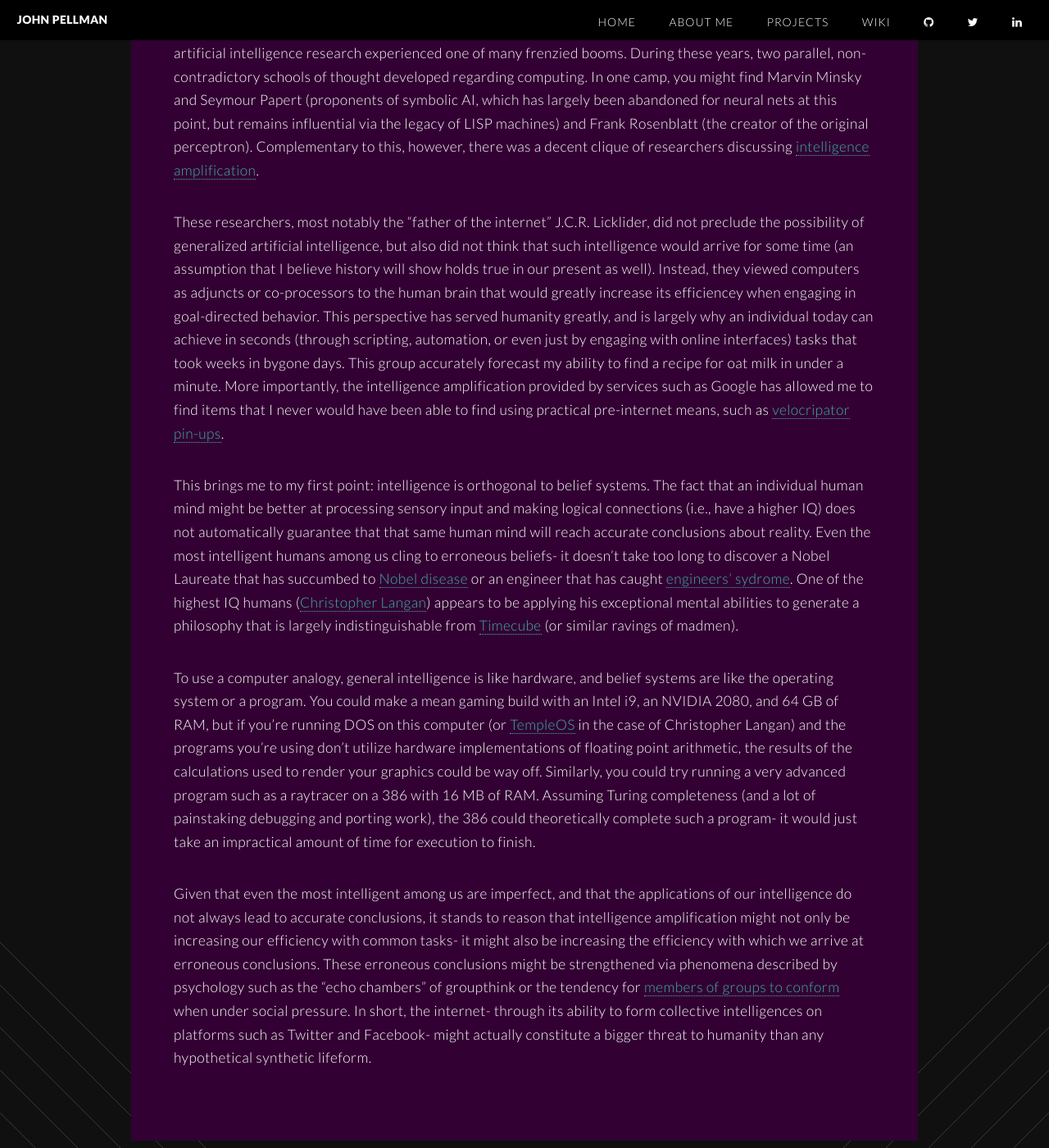
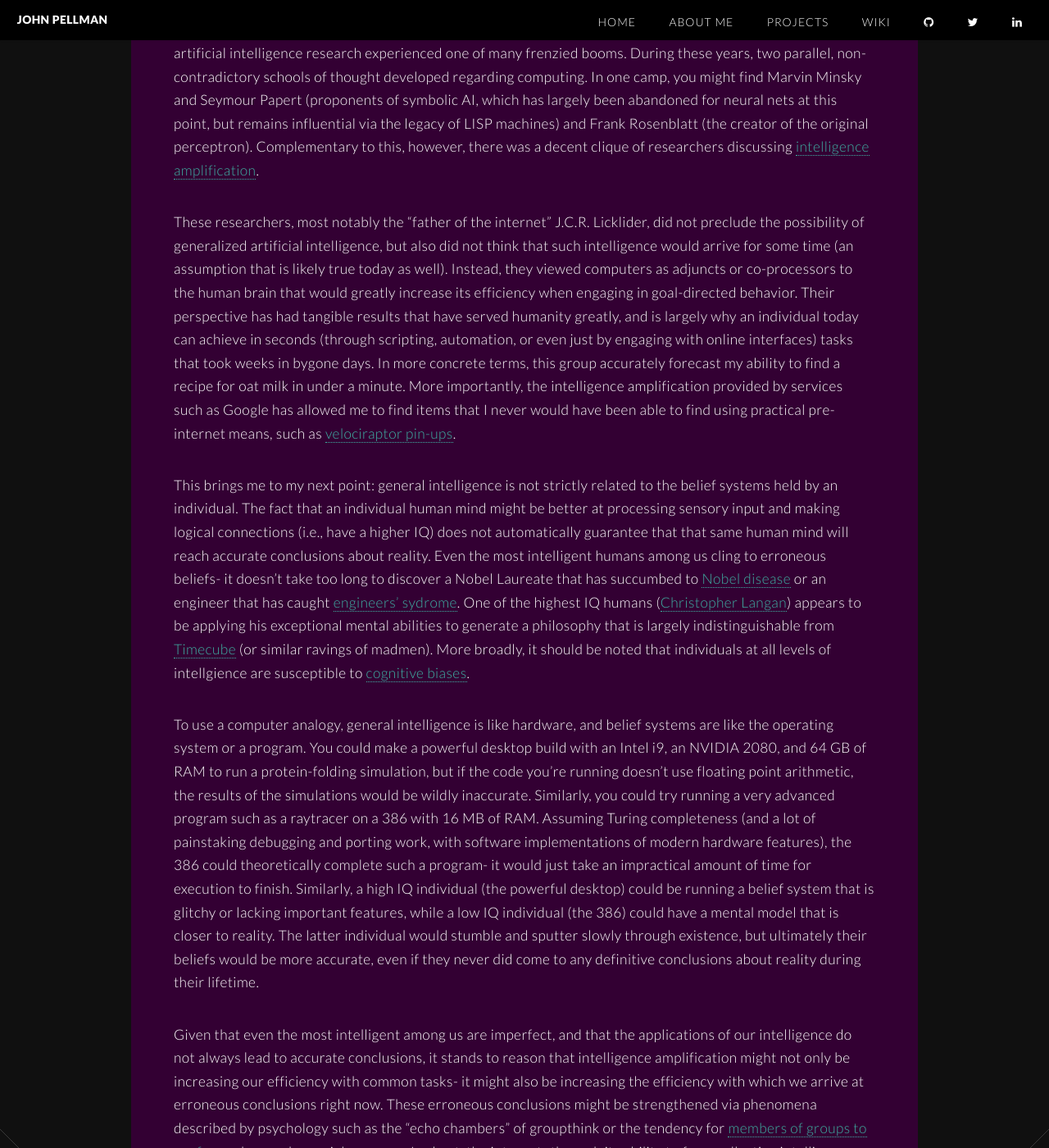
Before and after one commit to jpellman/jpellman.github.io, a Jekyll site: the page built from _posts/2019-10-11-bigger-threat-than-ai.md, in a window 1280 px wide and 1400 px high, scrolled down 1035 px. Shown: the whole window at 82% size. Built offline with Jekyll 4.4.1, drawn with Linux system fonts in a browser that asks for light colours; some of the changed text lies outside the part shown.

Commit message:
Fixed typos- various other revisions

```diff
--- a/_posts/2019-10-11-bigger-threat-than-ai.md
+++ b/_posts/2019-10-11-bigger-threat-than-ai.md
@@ -5,14 +5,14 @@ date:   2019-10-11 21:50:55
 permalink: /unfriendly-ai.html
 ---
 
-If you take a sample of the collective population of futurists and transhumanists out there, you'll find a single common talking point: what if humanity develops a form of artificial intelligence that equals (via [strong AI](https://en.wikipedia.org/wiki/Artificial_general_intelligence)) or even exceeds (via a [technological singularity](https://en.wikipedia.org/wiki/The_Singularity_Is_Near)) the intelligence endowed to us by natural selection?  Furthermore, what if this artificial intelligence is actively hostile towards humanity, and strives to blow us all to dust (e.g., a Terminatory/Skynet scenario)?
+If you sample the discourse of futurists and transhumanists, you'll quickly discover the following common talking point: if humanity develops a form of artificial intelligence that equals (via [strong AI](https://en.wikipedia.org/wiki/Artificial_general_intelligence)) or even exceeds (via a [technological singularity](https://en.wikipedia.org/wiki/The_Singularity_Is_Near)) the intelligence endowed to us by natural selection, what prevents this artificial intelligence from being actively hostile towards humanity?  Such a so-called "unfriendly AI" would strive to blow us all to dust similar to Skynet from the Terminator film franchise.
 
 I would (in a brief moment) like to dispel such speculative fears and replace them with some very real, contemporary fears.  To provide some context, it's helpful to go back to the years after World War II, when artificial intelligence research experienced one of many frenzied booms.  During these years, two parallel, non-contradictory schools of thought developed regarding computing.  In one camp, you might find Marvin Minsky and Seymour Papert (proponents of symbolic AI, which has largely been abandoned for neural nets at this point, but remains influential via the legacy of LISP machines) and Frank Rosenblatt (the creator of the original perceptron).  Complementary to this, however, there was a decent clique of researchers discussing [intelligence amplification](https://en.wikipedia.org/wiki/Intelligence_amplification).
 
-These researchers, most notably the "father of the internet" J.C.R. Licklider, did not preclude the possibility of generalized artificial intelligence, but also did not think that such intelligence would arrive for some time (an assumption that I believe history will show holds true in our present as well).  Instead, they viewed computers as adjuncts or co-processors to the human brain that would greatly increase its efficiencey when engaging in goal-directed behavior.  This perspective has served humanity greatly, and is largely why an individual today can achieve in seconds (through scripting, automation, or even just by engaging with online interfaces) tasks that took weeks in bygone days.  This group accurately forecast my ability to find a recipe for oat milk in under a minute.  More importantly, the intelligence amplification provided by services such as Google has allowed me to find items that I never would have been able to find using practical pre-internet means, such as [velocripator pin-ups](https://www.etsy.com/listing/650740926/velociraptor-pinup).
+These researchers, most notably the "father of the internet" J.C.R. Licklider, did not preclude the possibility of generalized artificial intelligence, but also did not think that such intelligence would arrive for some time (an assumption that is likely true today as well).  Instead, they viewed computers as adjuncts or co-processors to the human brain that would greatly increase its efficiency when engaging in goal-directed behavior.  Their perspective has had tangible results that have served humanity greatly, and is largely why an individual today can achieve in seconds (through scripting, automation, or even just by engaging with online interfaces) tasks that took weeks in bygone days.  In more concrete terms, this group accurately forecast my ability to find a recipe for oat milk in under a minute.  More importantly, the intelligence amplification provided by services such as Google has allowed me to find items that I never would have been able to find using practical pre-internet means, such as [velociraptor pin-ups](https://www.etsy.com/listing/650740926/velociraptor-pinup).
 
-This brings me to my first point: intelligence is orthogonal to belief systems.  The fact that an individual human mind might be better at processing sensory input and making logical connections (i.e., have a higher IQ) does not automatically guarantee that that same human mind will reach accurate conclusions about reality.  Even the most intelligent humans among us cling to erroneous beliefs- it doesn't take too long to discover a Nobel Laureate that has succumbed to [Nobel disease](https://rationalwiki.org/wiki/Nobel_disease) or an engineer that has caught [engineers' sydrome](https://rationalwiki.org/wiki/Engineers_and_woo).  One of the highest IQ humans ([Christopher Langan](https://rationalwiki.org/wiki/Christopher_Langan)) appears to be applying his exceptional mental abilities to generate a philosophy that is largely indistinguishable from [Timecube](https://web.archive.org/web/20160112193916/http://timecube.com/) (or similar ravings of madmen).
+This brings me to my next point: general intelligence is not strictly related to the belief systems held by an individual.  The fact that an individual human mind might be better at processing sensory input and making logical connections (i.e., have a higher IQ) does not automatically guarantee that that same human mind will reach accurate conclusions about reality.  Even the most intelligent humans among us cling to erroneous beliefs- it doesn't take too long to discover a Nobel Laureate that has succumbed to [Nobel disease](https://rationalwiki.org/wiki/Nobel_disease) or an engineer that has caught [engineers' sydrome](https://rationalwiki.org/wiki/Engineers_and_woo).  One of the highest IQ humans ([Christopher Langan](https://rationalwiki.org/wiki/Christopher_Langan)) appears to be applying his exceptional mental abilities to generate a philosophy that is largely indistinguishable from [Timecube](https://web.archive.org/web/20160112193916/http://timecube.com/) (or similar ravings of madmen).  More broadly, it should be noted that individuals at all levels of intellgience are susceptible to [cognitive biases](https://en.wikipedia.org/wiki/List_of_cognitive_biases).
 
-To use a computer analogy, general intelligence is like hardware, and belief systems are like the operating system or a program.  You could make a mean gaming build with an Intel i9, an NVIDIA 2080, and 64 GB of RAM, but if you're running DOS on this computer (or [TempleOS](https://en.wikipedia.org/wiki/TempleOS) in the case of Christopher Langan) and the programs you're using don't utilize hardware implementations of floating point arithmetic, the results of the calculations used to render your graphics could be way off.  Similarly, you could try running a very advanced program such as a raytracer on a 386 with 16 MB of RAM.  Assuming Turing completeness (and a lot of painstaking debugging and porting work), the 386 could theoretically complete such a program- it would just take an impractical amount of time for execution to finish.
+To use a computer analogy, general intelligence is like hardware, and belief systems are like the operating system or a program.  You could make a powerful desktop build with an Intel i9, an NVIDIA 2080, and 64 GB of RAM to run a protein-folding simulation, but if the code you're running doesn't use floating point arithmetic, the results of the simulations would be wildly inaccurate.  Similarly, you could try running a very advanced program such as a raytracer on a 386 with 16 MB of RAM.  Assuming Turing completeness (and a lot of painstaking debugging and porting work, with software implementations of modern hardware features), the 386 could theoretically complete such a program- it would just take an impractical amount of time for execution to finish.  Similarly, a high IQ individual (the powerful desktop) could be running a belief system that is glitchy or lacking important features, while a low IQ individual (the 386) could have a mental model that is closer to reality.  The latter individual would stumble and sputter slowly through existence, but ultimately their beliefs would be more accurate, even if they never did come to any definitive conclusions about reality during their lifetime.
 
-Given that even the most intelligent among us are imperfect, and that the applications of our intelligence do not always lead to accurate conclusions, it stands to reason that intelligence amplification might not only be increasing our efficiency with common tasks- it might also be increasing the efficiency with which we arrive at erroneous conclusions.  These erroneous conclusions might be strengthened via phenomena described by psychology such as the "echo chambers" of groupthink or the tendency for [members of groups to conform](https://en.wikipedia.org/wiki/Asch_conformity_experiments) when under social pressure.  In short, the internet- through its ability to form collective intelligences on platforms such as Twitter and Facebook- might actually constitute a bigger threat to humanity than any hypothetical synthetic lifeform.
+Given that even the most intelligent among us are imperfect, and that the applications of our intelligence do not always lead to accurate conclusions, it stands to reason that intelligence amplification might not only be increasing our efficiency with common tasks- it might also be increasing the efficiency with which we arrive at erroneous conclusions right now.  These erroneous conclusions might be strengthened via phenomena described by psychology such as the "echo chambers" of groupthink or the tendency for [members of groups to conform](https://en.wikipedia.org/wiki/Asch_conformity_experiments) when under social pressure.  In short, the internet- through its ability to form collective intelligences on platforms such as Twitter and Facebook- might actually constitute a bigger threat to humanity than any hypothetical synthetic life form.  We see this today in the many internet mobs of trolls that lurk out there, and in the active misinformation campaigns being orchestrated by foreign powers such as Russia.  In short, intelligence amplification via the internet is a much more clear and present danger than the imaginary.
```
